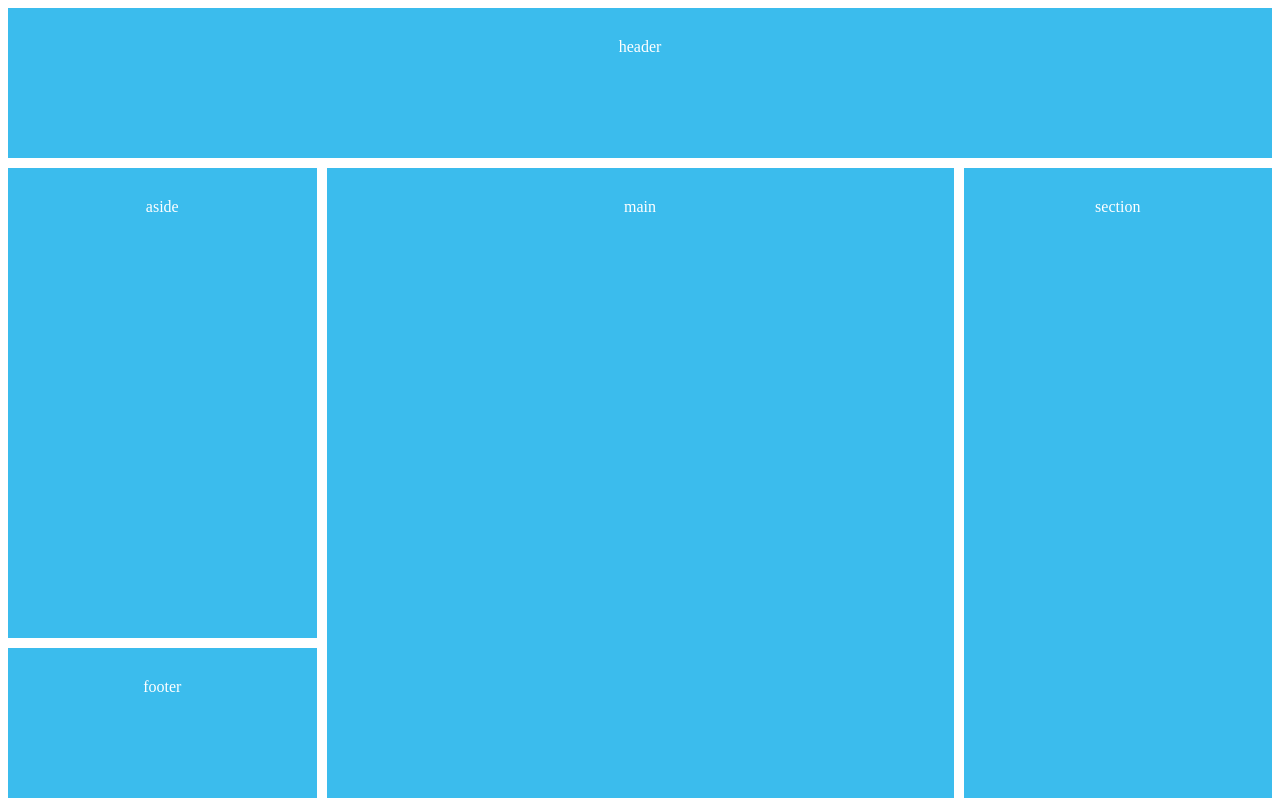
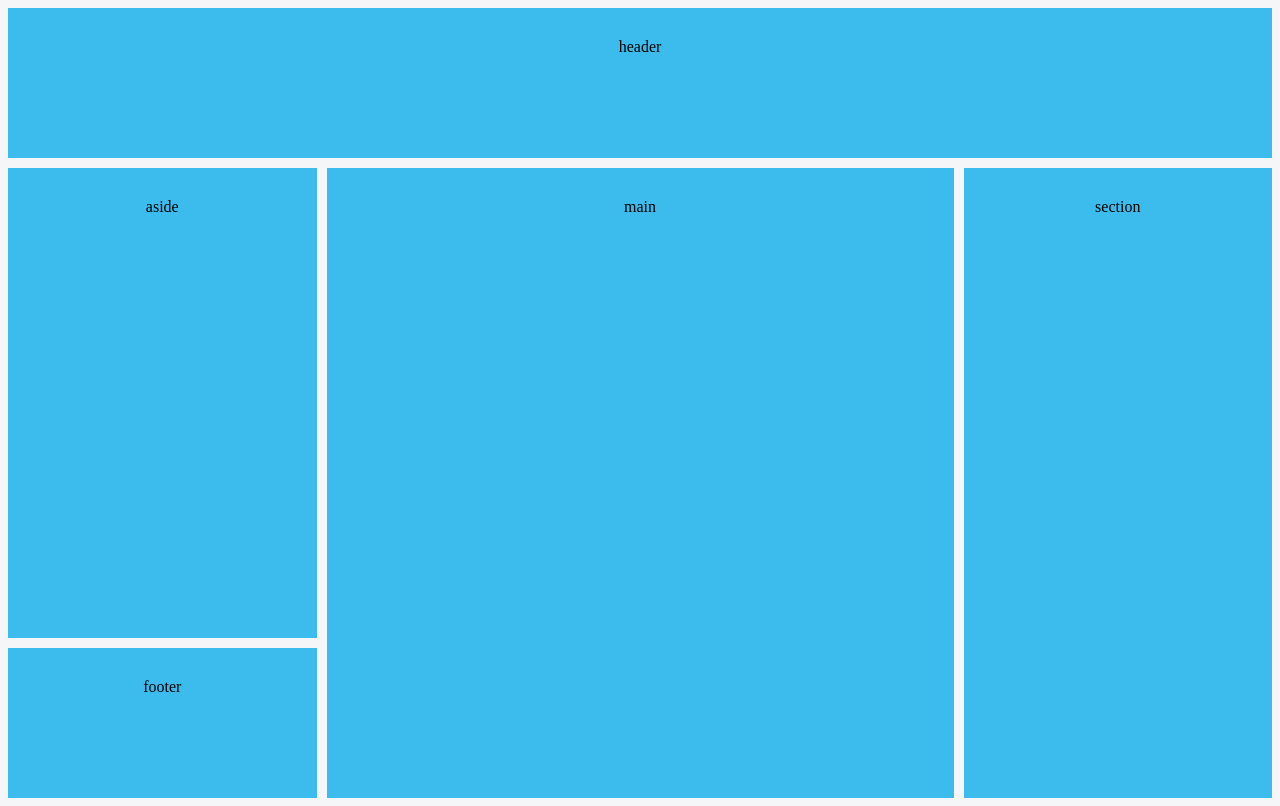
Before and after one commit to ellaidevs/comment-manager-frontend, a React (Create React App) app: page / in a window 1280 px wide. Built offline with nearby package versions, Linux system fonts and the light colour scheme.

Commit message:
fix: set background color

```diff
--- a/src/App.css
+++ b/src/App.css
@@ -1,7 +1,8 @@
 body {
-    color: #fff;
+    color: black;
     font-family: 'Nunito Semibold';
     text-align: center;
+    background-color: #f5f6f7;
 }
 
 #content {
@@ -9,7 +10,6 @@ body {
     grid-template-columns: repeat(4, 1fr);
     grid-auto-rows: minmax(150px, auto);
     grid-gap: 10px;
-    /*max-width: 960px;*/
     margin: 0 auto;
     grid-template-areas:
     "header header header header"
@@ -25,7 +25,6 @@ body {
         grid-template-columns: repeat(4, 1fr);
         grid-auto-rows: minmax(150px, auto);
         grid-gap: 10px;
-        /*max-width: 960px;*/
         margin: 0 auto;
         grid-template-areas:
     "header header header header"
@@ -38,7 +37,7 @@ body {
 }
 
 #content header, aside, main, section, footer {
-    background: #3bbced;
+    background: #3bbced; /*later set to white*/
     padding: 30px;
 }
 
```
